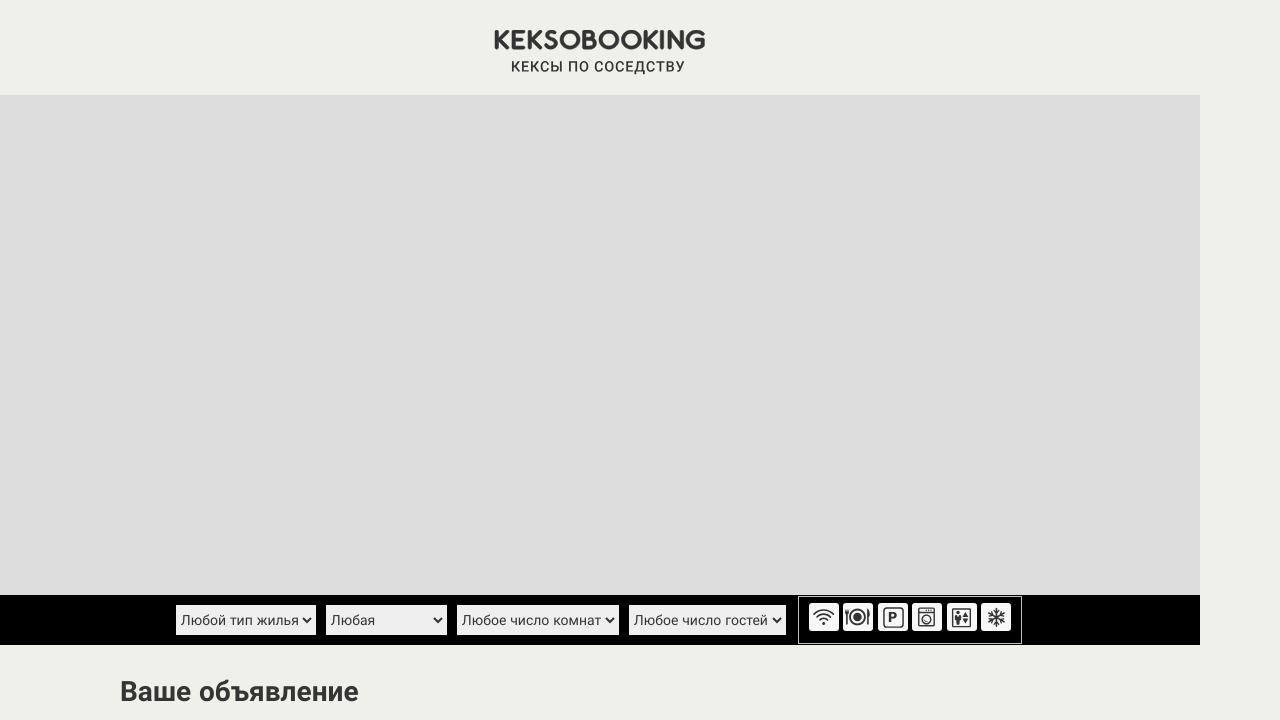
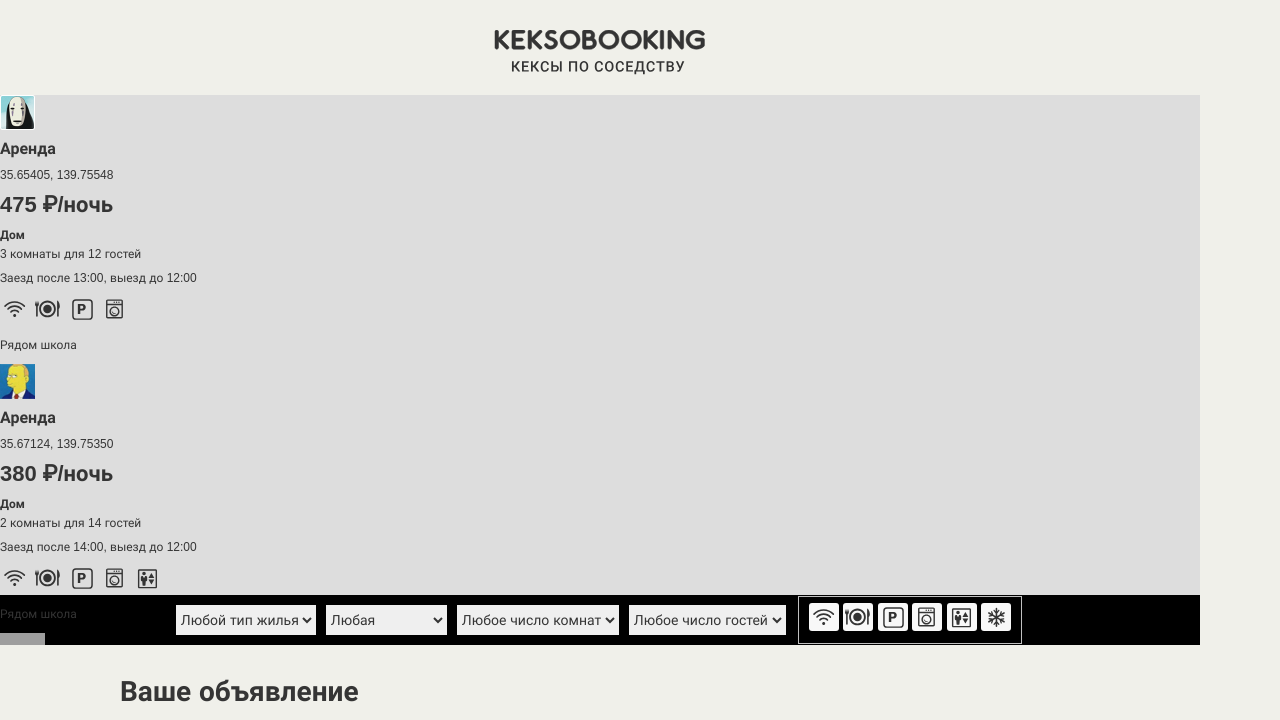
Before and after one commit to Kolobok4/1152187-keksobooking-24, a website with bundled scripts: page index.html in a window 1280 px wide. Shown: the top 720 px of the page. Built offline with nearby package versions, Linux system fonts and the light colour scheme; grey boxes are pictures that could not be loaded.

Commit message:
module7-task1

```diff
--- a/index.html
+++ b/index.html
@@ -252,6 +252,6 @@
   </template>
 
 </body>
-<script src="/js/main.js" type="module"></script>
+<script src="js/main.js" type="module"></script>
 
 </html>
--- a/js/data.js
+++ b/js/data.js
@@ -94,7 +94,7 @@ const createLocationArray = () => ({
 const getCreateArray = () => {
   const arrayData = [];
   // eslint-disable-next-line id-length
-  for (let i = 0; i <=  SIMILAR_COUNT- 1; i++) {
+  for (let i = 0; i <=  SIMILAR_COUNT - 1; i++) {
     arrayData.push({
       author: getAuthorArray(i),
       offer: createOfferArray(),
@@ -103,5 +103,6 @@ const getCreateArray = () => {
   }
   return arrayData;
 };
-
+export {TYPE};
+export {FEATURES};
 export {getCreateArray};
--- a/js/main.js
+++ b/js/main.js
@@ -1,3 +1,68 @@
 import {getCreateArray} from './data.js';
 
-getCreateArray();
+const buildingType = {
+  flat: 'Квартира',
+  bungalo: 'Бунгало',
+  house: 'Дом',
+  palace: 'Дворец',
+  hotel: 'Отель',
+};
+
+const mapElement = document.querySelector('.map__canvas');
+const similarTemplate = document.querySelector('#card')
+  .content
+  .querySelector('.popup');
+
+const similarFragment = document.createDocumentFragment();
+const similarCards = getCreateArray();
+
+
+const photosList = (element, selector, photos) => {
+  const container = element.querySelector(selector);
+
+  if (photos.length === 0) {
+    container.remove();
+  }
+  const template = container.querySelector('.popup__photo');
+
+  photos.forEach((link) => {
+    const photoContainer = template.cloneNode();
+    photoContainer.src = link;
+    container.append(photoContainer);
+  });
+  template.remove();
+};
+
+const featuresList = (element, selector, features) => {
+  const container = element.querySelector(selector);
+  const list = container.querySelectorAll('.popup__feature');
+
+  list.forEach((listElement) => {
+    if (!features.some((feature) => listElement.classList.contains(`popup__feature--${feature}`))) {
+      listElement.remove();
+    }
+  });
+
+  if (list.length === 0) {
+    container.remove();
+  }
+};
+
+similarCards.forEach((card) => {
+  const offer = card.offer;
+  const author= card.author;
+  const cardElement = similarTemplate.cloneNode(true);
+  cardElement.querySelector('.popup__title').textContent = offer.title;
+  cardElement.querySelector('.popup__text--address').textContent = offer.adress;
+  cardElement.querySelector('.popup__text--price').textContent = `${offer.price}  ₽/ночь`;
+  cardElement.querySelector('.popup__type').textContent = buildingType[offer.type];
+  cardElement.querySelector('.popup__text--capacity').textContent = `${offer.rooms} комнаты для ${offer.guests} гостей`;
+  cardElement.querySelector('.popup__text--time').textContent = `Заезд после ${offer.checkin}, выезд до ${offer.checkout}`;
+  cardElement.querySelector('.popup__description').textContent = offer.description;
+  cardElement.querySelector('.popup__avatar').src = author.avatar;
+  photosList(cardElement, '.popup__photos', card.offer.photos);
+  featuresList(cardElement, '.popup__features', card.offer.features);
+  similarFragment.appendChild(cardElement);
+});
+
+mapElement.appendChild(similarFragment);
```
Also changed, not shown: js/card.js (added).
